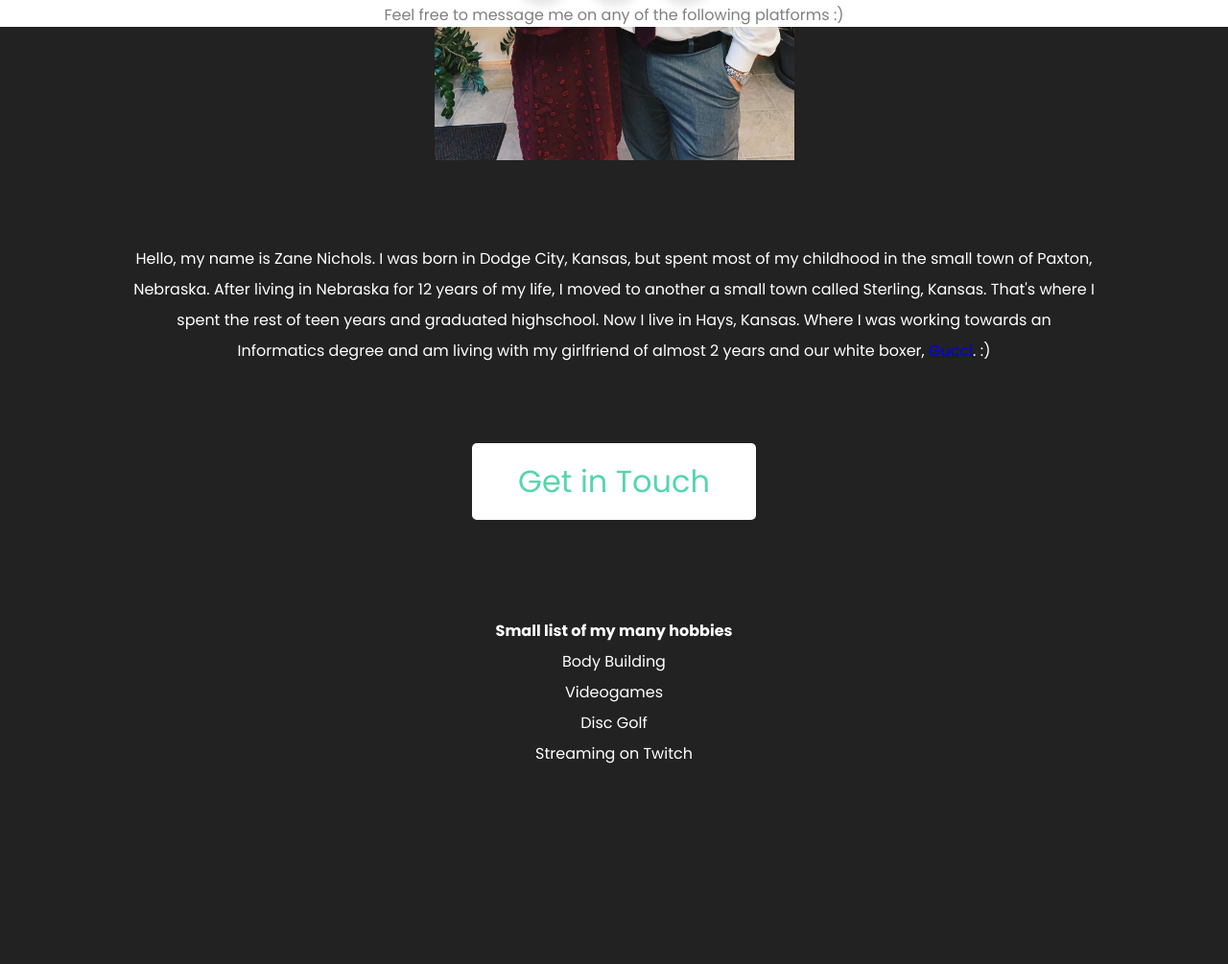
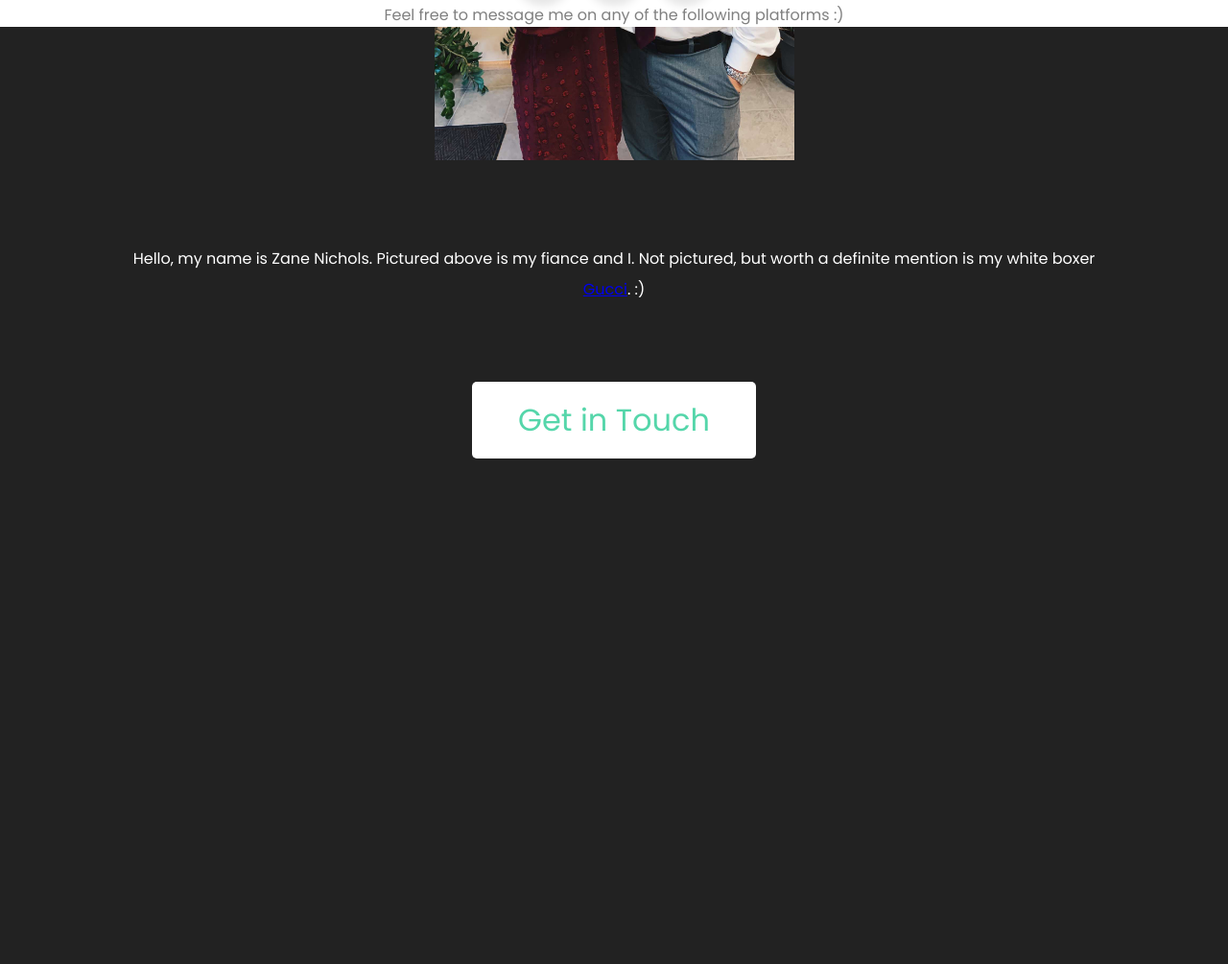
Before and after one commit to NicholsZane13/module2ku, a plain HTML site: page index.html in a window 1280 px wide. Shown: the part 772-1777 px from the top of the page at 96% size. After the commit the page ends 1250 px from the top, so only its background shows below. Drawn offline with Linux system fonts and the light colour scheme.

Commit message:
cleaned up code and beginning workspace

```diff
--- a/index.html
+++ b/index.html
@@ -4,7 +4,7 @@
     <link href="index.css" rel="stylesheet" type="text/css">
     <meta charset="UTF-8">
     <meta name="viewport" content="width=device-width, initial-scale=1.0">
-    <title>Bio Page</title>
+    <title>Portfolio</title>
 </head>
 <body>
     <header>
@@ -19,32 +19,23 @@
     <main>
         <div class="container">
             <h1>Zane Nichols</h1>
-            <h2>IT World Explorer</h2>
+            <h2>Tech World Explorer</h2>
             <div class="image">
                 <a href="rock.html"> <img height="500" src="img_4641.jpg" alt="My girlfriend and I"> </a>
             </div>
             <article>
                 <p>
-                Hello, my name is Zane Nichols. I was born in Dodge City, Kansas, but spent most
-                of my childhood in the small town of Paxton, Nebraska. After living in Nebraska
-                for 12 years of my life, I moved to another a small town called Sterling, Kansas.
-                That's where I spent the rest of teen years and graduated highschool. Now I live
-                in Hays, Kansas. Where I was working towards an Informatics degree and am living
-                with my girlfriend of almost 2 years and our white boxer, <a href="https://www.instagram.com/gucciganggang728/">Gucci</a>. :)
+                    Hello, my name is Zane Nichols. Pictured above is my fiance and I. Not pictured, but worth a definite mention is my white boxer <a href="https://www.instagram.com/gucciganggang728/">Gucci</a>. :)
                 </p>
             </article>
             <a href="contact.html" class="btn">Get in Touch</a>
         </div>
 
-        <section>
-        <h4>Small list of my many hobbies</h4>
-            <ol>
-                <li>Body Building</li>
-                <li>Videogames</li>
-                <li>Disc Golf</li>
-                <li>Streaming on Twitch</li>
-            </ol>
-        </section>
+        <div class="workspace">
+
+        </div>
+
+
     </main>
     <footer>
         <script src="https://kit.fontawesome.com/a076d05399.js"></script>
```
Also changed, not shown: contact.html (+6 -8 lines).
